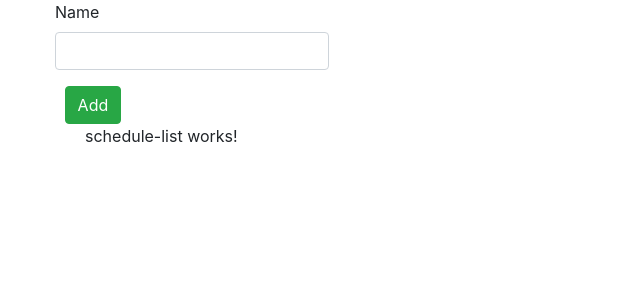
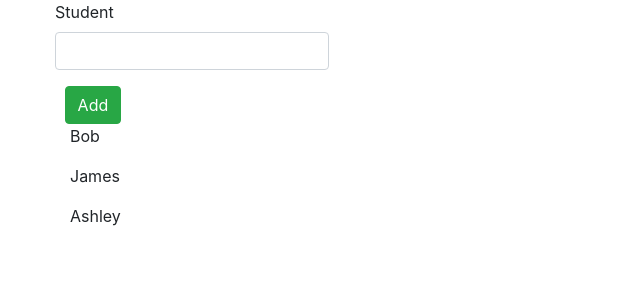
Before and after one commit to jbaisden/LifePlanner, an Angular app in the folder LifePlanner/: page / in a window 1280 px wide. Shown: the top 300 px of the page, without its empty margins (0-640 px from the left). Built offline with nearby package versions, Linux system fonts and the light colour scheme.

Commit message:
added model. added service. list, item, edit work.

```diff
--- a/LifePlanner/src/app/schedule/schedule-edit/schedule-edit.component.html
+++ b/LifePlanner/src/app/schedule/schedule-edit/schedule-edit.component.html
@@ -4,8 +4,8 @@
       <div class="row">
         <div class="col-xs-12">
           <div class="form-group">
-            <label for="name">Name</label>
-            <input type="text" name="name" id="name" class="form-control" ngModel>
+            <label for="student">Student</label>
+            <input type="text" name="student" id="student" class="form-control" ngModel>
 
           </div>
         </div>
--- a/LifePlanner/src/app/schedule/schedule-edit/schedule-edit.component.ts
+++ b/LifePlanner/src/app/schedule/schedule-edit/schedule-edit.component.ts
@@ -1,5 +1,6 @@
 import { Component, OnInit, ViewChild } from '@angular/core';
 import { NgForm } from '@angular/forms';
+import { ScheduleService } from '../schedule.service';
 
 
 @Component({
@@ -13,13 +14,15 @@ export class ScheduleEditComponent implements OnInit {
   editMode = false;
   editItemIndex: number;
 
-  constructor() { }
+  constructor(private scheduleService: ScheduleService) { }
 
   ngOnInit() {
   }
 
   onSave(form: NgForm) {
-
+    const value = form.value;
+    this.scheduleService.addStudent(value.student);
+    this.slForm.resetForm();
   }
 
 }
--- a/LifePlanner/src/app/schedule/schedule-item/schedule-item.component.html
+++ b/LifePlanner/src/app/schedule/schedule-item/schedule-item.component.html
@@ -1,3 +1,3 @@
 <p>
-  schedule-item works!
+  {{student.name}}
 </p>
--- a/LifePlanner/src/app/schedule/schedule-item/schedule-item.component.ts
+++ b/LifePlanner/src/app/schedule/schedule-item/schedule-item.component.ts
@@ -1,4 +1,5 @@
-import { Component, OnInit } from '@angular/core';
+import { Component, OnInit, Input } from '@angular/core';
+import { Student } from '../student.model';
 
 @Component({
   selector: 'app-schedule-item',
@@ -8,6 +9,8 @@ import { Component, OnInit } from '@angular/core';
 export class ScheduleItemComponent implements OnInit {
 
   constructor() { }
+  @Input() student: Student;
+  @Input() index: number;
 
   ngOnInit() {
   }
--- a/LifePlanner/src/app/schedule/schedule-list/schedule-list.component.html
+++ b/LifePlanner/src/app/schedule/schedule-list/schedule-list.component.html
@@ -1,3 +1,5 @@
-<p>
-  schedule-list works!
-</p>
+<div class="row">
+  <div class="col-xs-12">
+    <app-schedule-item *ngFor="let student of students; let i = index" [student]="student" [index]="i"></app-schedule-item>
+  </div>
+</div>
--- a/LifePlanner/src/app/schedule/schedule-list/schedule-list.component.ts
+++ b/LifePlanner/src/app/schedule/schedule-list/schedule-list.component.ts
@@ -1,16 +1,31 @@
-import { Component, OnInit } from '@angular/core';
+import { Component, OnInit, OnDestroy } from '@angular/core';
+import { ScheduleService } from '../schedule.service';
+import { Student } from '../student.model';
+import { Subscription } from 'rxjs';
 
 @Component({
   selector: 'app-schedule-list',
   templateUrl: './schedule-list.component.html',
   styleUrls: ['./schedule-list.component.css']
 })
-export class ScheduleListComponent implements OnInit {
+export class ScheduleListComponent implements OnInit, OnDestroy {
 
-  constructor() { }
+  students: Student[];
+  studentListSubscription: Subscription;
+  constructor(private scheduleService: ScheduleService) { }
 
   ngOnInit() {
+    this.studentListSubscription = this.scheduleService.studentsChanged.subscribe(
+      (studentList: Student[]) => {
+        this.students = studentList;
+      }
+    );
     //get schedule objects from schedule service
+    this.students = this.scheduleService.getStudents();
+  }
+
+  ngOnDestroy() {
+    this.studentListSubscription.unsubscribe();
   }
 
 }
--- /dev/null
+++ b/LifePlanner/src/app/schedule/schedule.service.ts
@@ -0,0 +1,29 @@
+import { Injectable } from '@angular/core';
+import { Student } from './student.model';
+import { Subject } from 'rxjs';
+
+@Injectable({
+  providedIn: 'root'
+})
+export class ScheduleService {
+
+  private students: Student[] = [
+    new Student('Bob'),
+    new Student('James'),
+    new Student('Ashley')
+  ];
+
+  studentsChanged = new Subject<Student[]>();
+
+  constructor() { }
+
+  getStudents() {
+    return this.students.slice();
+  }
+
+  addStudent(name: string) {
+    this.students.push(new Student(name));
+    this.studentsChanged.next(this.students.slice());
+  }
+
+}
--- /dev/null
+++ b/LifePlanner/src/app/schedule/student.model.ts
@@ -0,0 +1,10 @@
+
+
+export class Student {
+
+    public name: string;
+
+    constructor(name: string) {
+        this.name = name;
+    }
+}
```
